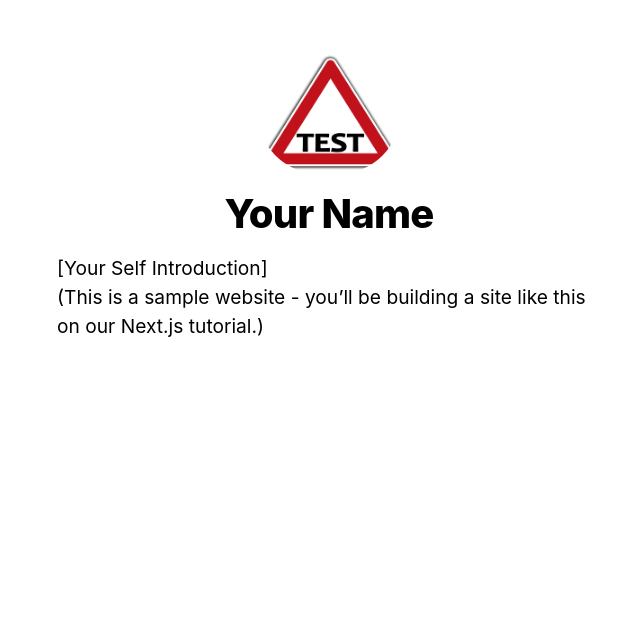
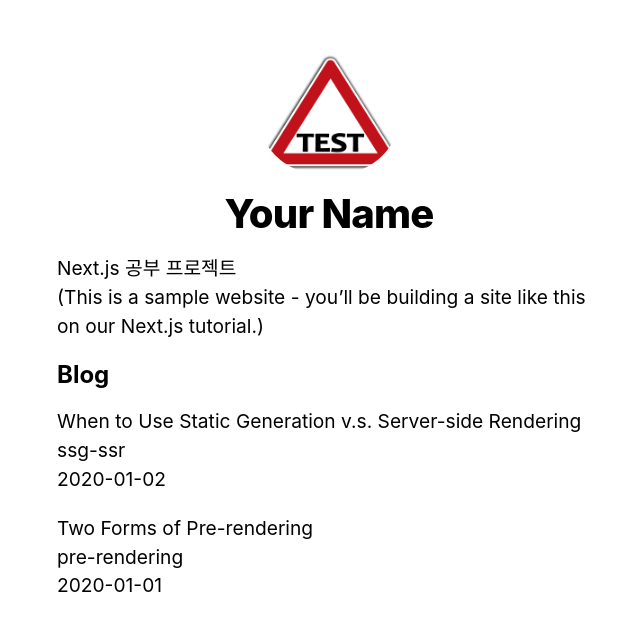
Before and after one commit to wowba/next-js-prac, a Next.js app: page / in a window 1280 px wide. Shown: the top 630 px of the page, without its empty margins (311-951 px from the left). Built offline with nearby package versions, Linux system fonts and the light colour scheme.

Commit message:
CSR SSR SSG 테스트

```diff
--- /dev/null
+++ b/lib/posts.js
@@ -0,0 +1,35 @@
+import fs from 'fs';
+import path from 'path';
+import matter from 'gray-matter';
+
+const postsDirectory = path.join(process.cwd(), 'posts');
+
+export function getSortedPostsData() {
+  // Get file names under /posts
+  const fileNames = fs.readdirSync(postsDirectory);
+  const allPostsData = fileNames.map((fileName) => {
+    // Remove ".md" from file name to get id
+    const id = fileName.replace(/\.md$/, '');
+
+    // Read markdown file as string
+    const fullPath = path.join(postsDirectory, fileName);
+    const fileContents = fs.readFileSync(fullPath, 'utf8');
+
+    // Use gray-matter to parse the post metadata section
+    const matterResult = matter(fileContents);
+
+    // Combine the data with the id
+    return {
+      id,
+      ...matterResult.data,
+    };
+  });
+  // Sort posts by date
+  return allPostsData.sort((a, b) => {
+    if (a.date < b.date) {
+      return 1;
+    } else {
+      return -1;
+    }
+  });
+}
--- a/package.json
+++ b/package.json
@@ -6,6 +6,7 @@
     "start": "next start"
   },
   "dependencies": {
+    "gray-matter": "^4.0.3",
     "next": "latest",
     "react": "18.2.0",
     "react-dom": "18.2.0"
--- a/pages/_app.js
+++ b/pages/_app.js
@@ -1,7 +1,15 @@
+// 업데이트 된 App 컴포넌트는 global.css 파일을 임포트만 해도 알아서 적용된다.
 import '../styles/globals.css'
 
-const App = ({Component, PageProps}) => {
-  return <Component {...PageProps} />
-}
+// Next.js 업데이트 이후 커스텀 App 컴포넌트를 사용한다면
+// getStaticProps 등의 함수에서 데이터를 제대로 반환하지 못한다.
+
+// const App = ({Component, PageProps}) => {
+//   return <Component {...PageProps} />
+// }
+
+// export default App
+
+import App from 'next/app';
 
 export default App
--- /dev/null
+++ b/pages/api/posts.js
@@ -0,0 +1,6 @@
+import { getSortedPostsData } from "../../lib/posts";
+
+export default function handler(req, res) {
+  const allPostsData = getSortedPostsData()
+  res.status(200).json({ allPostsData })
+}
--- a/pages/index.js
+++ b/pages/index.js
@@ -1,20 +1,69 @@
 import Head from 'next/head';
 import Layout, { siteTitle } from '../components/Layout';
 import utilStyles from '../styles/utils.module.css';
+import { useEffect, useState } from 'react';
 
-export default function Home() {
+// CSR 로 할때는 서버에서 불러올 수 있는 lib 사용 불가.
+// SSG, SSR 사용시 노드 서버에서 해당 라이브러리르 불러오기 때문에 사용 가능
+// import { getSortedPostsData } from '../lib/posts';
+
+// SSG - getStaticProps() 활용
+// export async function getStaticProps() {
+//   const allPostsData = getSortedPostsData()
+//   return {
+//     props: {
+//       allPostsData
+//     }
+//   }
+// }
+
+// SSR - getServerSideProps() 활용
+// export async function getServerSideProps() {
+//   const allPostsData = getSortedPostsData()
+//   return {
+//     props: {
+//       allPostsData
+//     }
+//   }
+// }
+
+export default function Home(props) {
+
+  // CSR - API routes 활용
+  const [allPostsData, setAllPostsData] = useState([])
+  useEffect(() => {
+    fetch('/api/posts')
+      .then(res => res.json())
+      .then((data) => setAllPostsData(data.allPostsData))
+  }, [])
+
   return (
     <Layout home>
       <Head>
         <title>{siteTitle}</title>
       </Head>
       <section className={utilStyles.headingMd}>
-        <p>[Your Self Introduction]</p>
+        <p>Next.js 공부 프로젝트</p>
         <p>
           (This is a sample website - you’ll be building a site like this on{' '}
           <a href="https://nextjs.org/learn">our Next.js tutorial</a>.)
         </p>
       </section>
+
+      <section className={`${utilStyles.headingMd} ${utilStyles.padding1px}`}>
+        <h2 className={utilStyles.headingLg}>Blog</h2>
+        <ul className={utilStyles.list}>
+          {allPostsData.map(({ id, date, title }) => (
+            <li className={utilStyles.listItem} key={id}>
+              {title}
+              <br />
+              {id}
+              <br />
+              {date}
+            </li>
+          ))}
+        </ul>
+      </section>
     </Layout>
   );
 }
--- /dev/null
+++ b/posts/pre-rendering.md
@@ -0,0 +1,11 @@
+---
+title: 'Two Forms of Pre-rendering'
+date: '2020-01-01'
+---
+
+Next.js has two forms of pre-rendering: **Static Generation** and **Server-side Rendering**. The difference is in **when** it generates the HTML for a page.
+
+- **Static Generation** is the pre-rendering method that generates the HTML at **build time**. The pre-rendered HTML is then _reused_ on each request.
+- **Server-side Rendering** is the pre-rendering method that generates the HTML on **each request**.
+
+Importantly, Next.js lets you **choose** which pre-rendering form to use for each page. You can create a "hybrid" Next.js app by using Static Generation for most pages and using Server-side Rendering for others.
--- /dev/null
+++ b/posts/ssg-ssr.md
@@ -0,0 +1,19 @@
+---
+title: 'When to Use Static Generation v.s. Server-side Rendering'
+date: '2020-01-02'
+---
+
+We recommend using **Static Generation** (with and without data) whenever possible because your page can be built once and served by CDN, which makes it much faster than having a server render the page on every request.
+
+You can use Static Generation for many types of pages, including:
+
+- Marketing pages
+- Blog posts
+- E-commerce product listings
+- Help and documentation
+
+You should ask yourself: "Can I pre-render this page **ahead** of a user's request?" If the answer is yes, then you should choose Static Generation.
+
+On the other hand, Static Generation is **not** a good idea if you cannot pre-render a page ahead of a user's request. Maybe your page shows frequently updated data, and the page content changes on every request.
+
+In that case, you can use **Server-Side Rendering**. It will be slower, but the pre-rendered page will always be up-to-date. Or you can skip pre-rendering and use client-side JavaScript to populate data.
```
Also changed, not shown: 1 other file (tests, documents, lock files or other folders).
